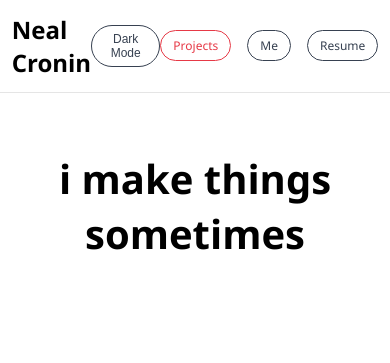
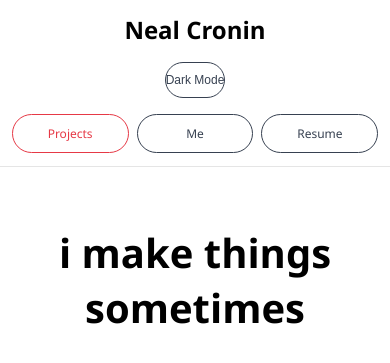
Before and after one commit to NealCronin/webportfolio, a Django app: page / in a window 390 px wide. Shown: the top 363 px of the page. Run offline with Django 5.2, Linux system fonts and the light colour scheme; data that the repository does not hold is empty.

Commit message:
fixed mobile navbar

```diff
--- a/static/css/style.css
+++ b/static/css/style.css
@@ -288,8 +270,36 @@ nav {
 
 @media (max-width: 650px) {
     .project-masonry { grid-template-columns: 1fr; }
-    nav { padding: 0.8rem 3%; }
-    .nav-links a, .theme-btn { padding: 6px 12px; font-size: 0.75rem; }
+
+    nav {
+        padding: 0.8rem 3%;
+        flex-direction: column;
+        gap: 1rem;
+    }
+
+    .nav-links {
+        width: 100%;
+        display: flex;
+        justify-content: space-between;
+        gap: 8px;
+    }
+
+    .nav-links li {
+        flex: 1;
+        display: flex;
+    }
+
+    .nav-links a, .theme-btn {
+        width: 100%;
+        padding: 10px 0;
+        font-size: 0.75rem;
+        text-align: center;
+        white-space: nowrap;
+        display: flex;
+        justify-content: center;
+        align-items: center;
+    }
+
     .about-photo img { max-width: 90%; }
     .about-cta { flex-direction: column; align-items: center; width: 100%; }
 }
```
Also changed, not shown: other parts of static/css/style.css (+13 -70 lines).
